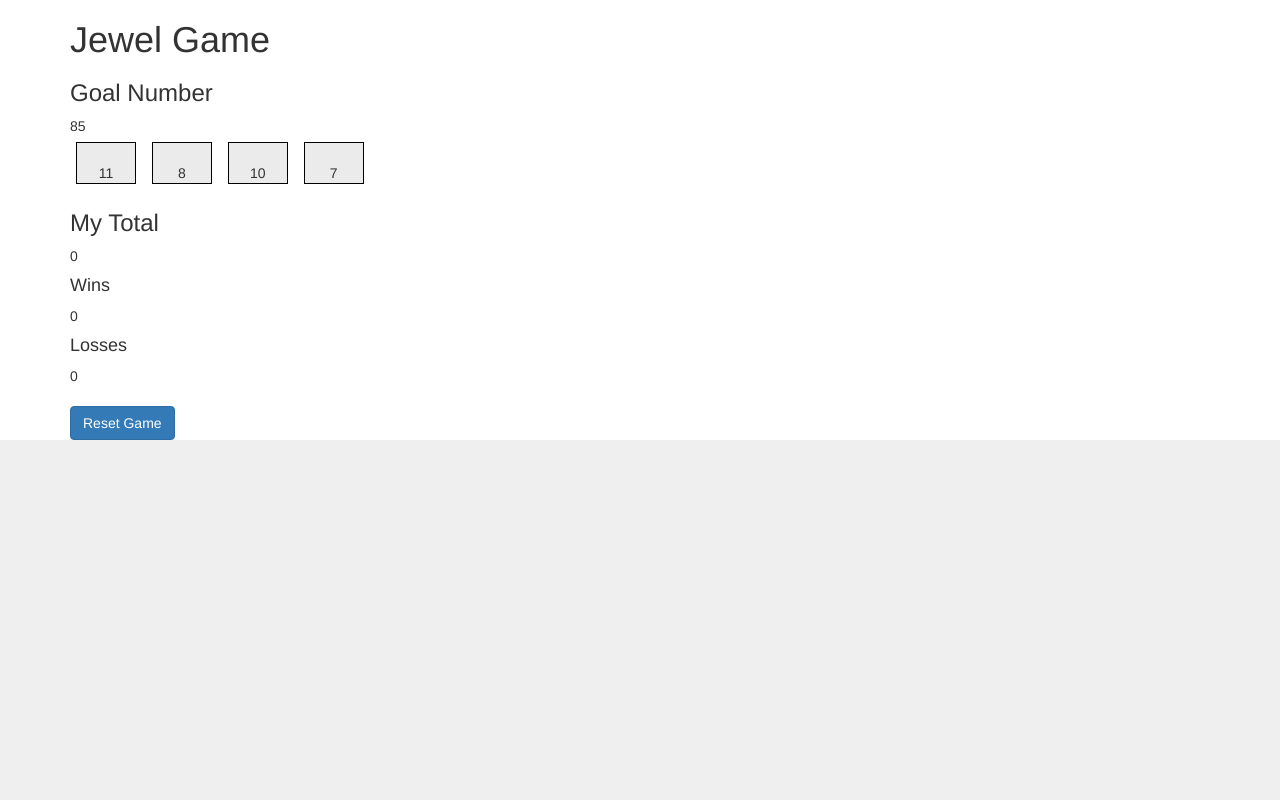
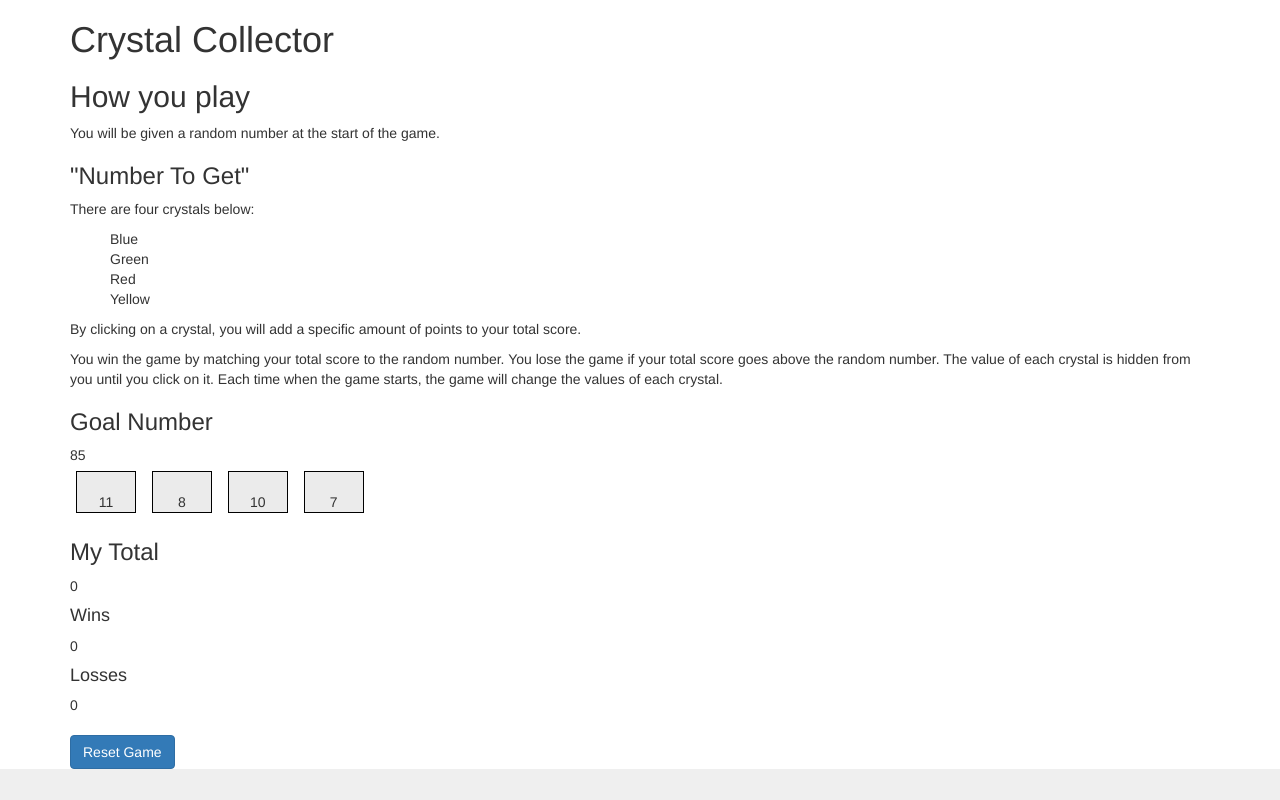
Before and after one commit to therealtimetourist/04-game-basic-crystal-collector, a plain HTML site: page index.html in a window 1280 px wide. Drawn offline with nearby package versions, Linux system fonts and the light colour scheme.

Commit message:
instructions added

```diff
--- a/index.html
+++ b/index.html
@@ -9,7 +9,21 @@
   </head>
   <body>
 	<div class="container">
-		<h1>Jewel Game</h1>
+		<h1>Crystal Collector</h1>
+		<h2>How you play</h2>
+		<p>You will be given a random number at the start of the game.</p>
+		<h3>"Number To Get"</h4>
+		<p>There are four crystals below:
+			<ul>
+				<li class="li-blue">Blue</li>
+				<li class="li-green">Green</li>
+				<li class="li-red">Red</li>
+				<li class="li-yellow">Yellow</li>
+		</ul>
+		By clicking on a crystal, you will add a specific amount of points to your total score.</p>
+	  	<p>You win the game by matching your total score to the random number. You lose the game if your total score goes above the random number.
+The value of each crystal is hidden from you until you click on it. Each time when the game starts, the game will change the values of each crystal.
+		</p>
 		<div>
 		  <h3>Goal Number</h3>
 		  <div id="goal-number"></div>
```
